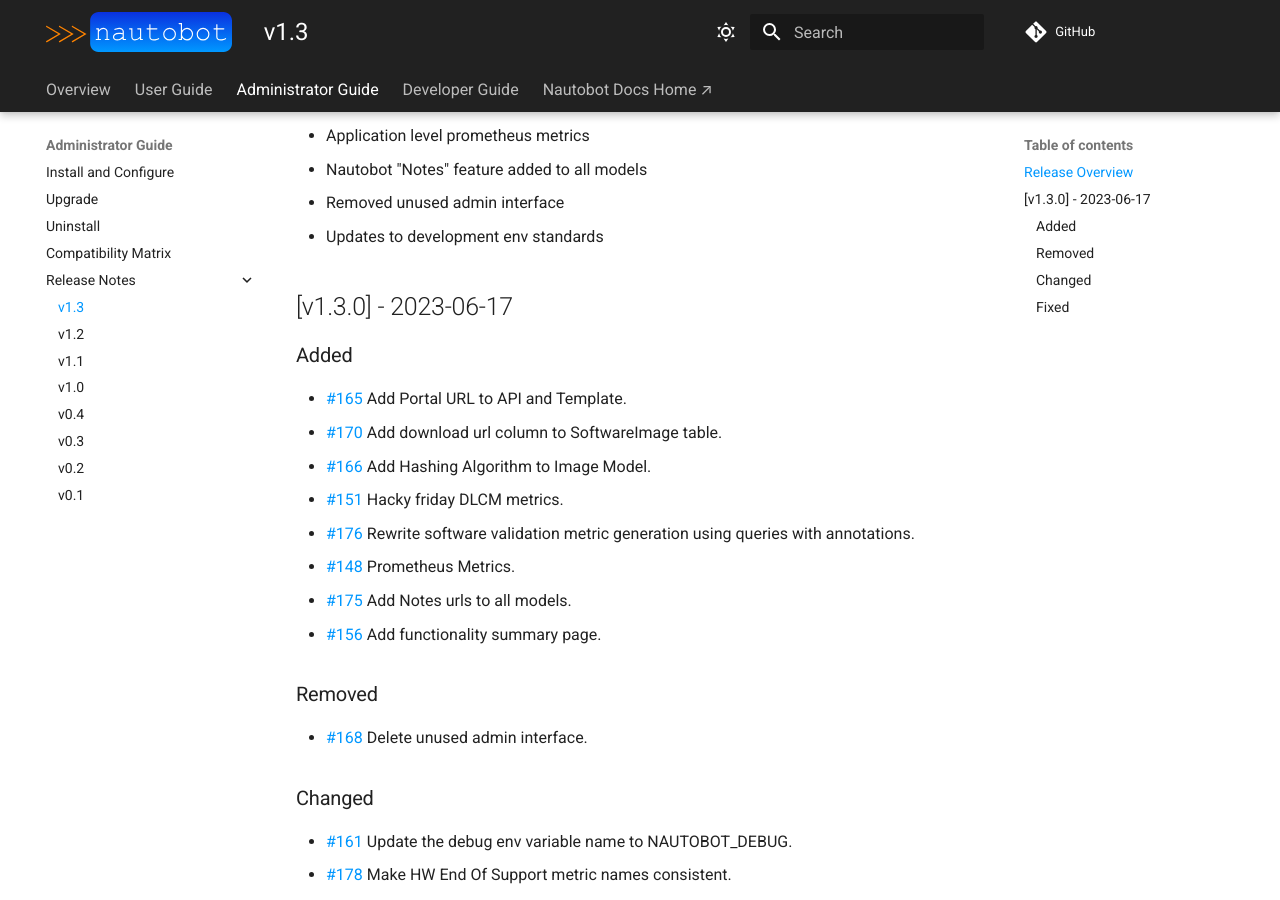
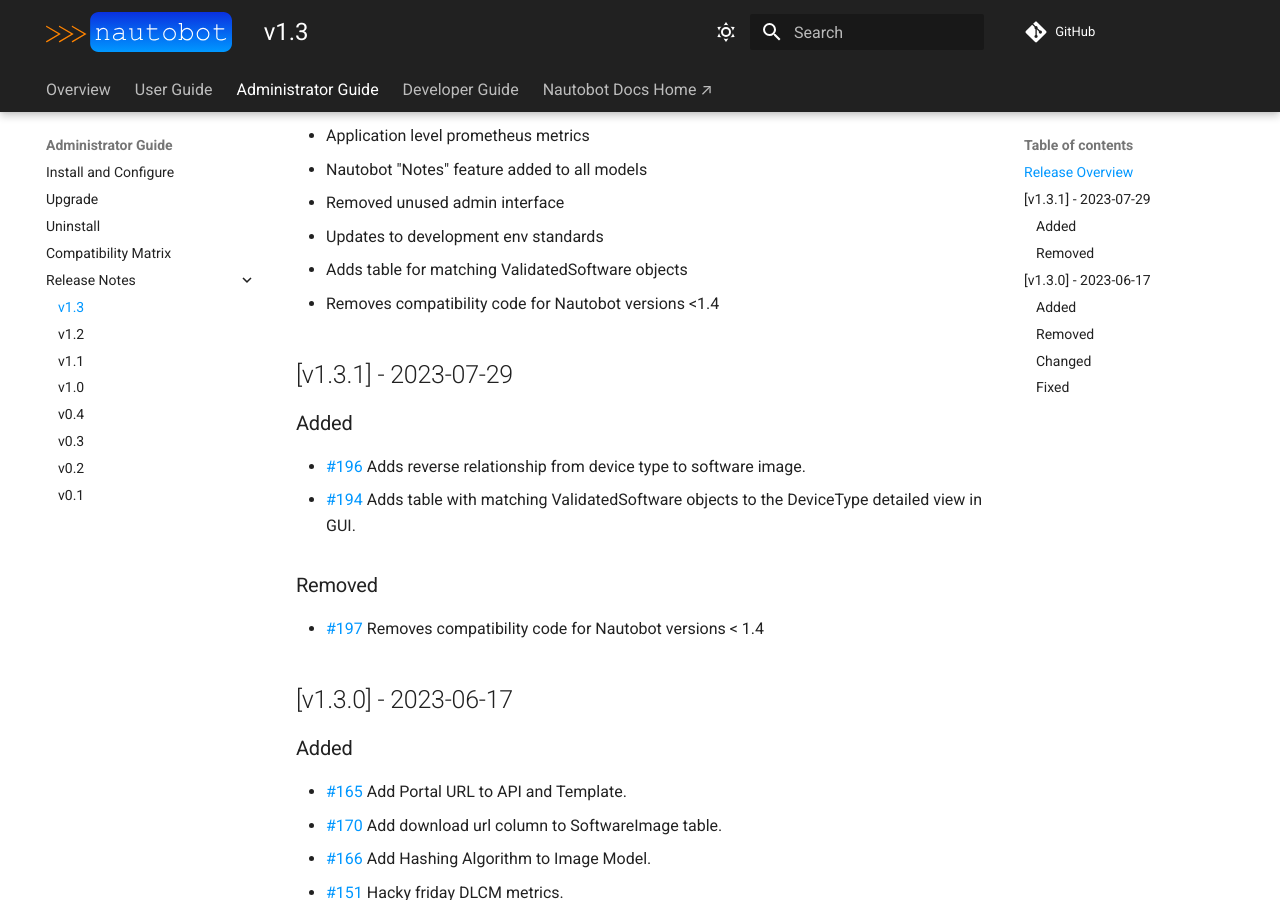
Before and after one commit to nautobot/nautobot-app-device-lifecycle-mgmt, an MkDocs documentation site: the page built from docs/admin/release_notes/version_1.3.md, in a window 1280 px wide and 900 px high, scrolled down 338 px. Built offline with MkDocs 1.6.1 and Material for MkDocs 9.7.7, drawn with Linux system fonts in a browser that asks for light colours; comment, search, counter and statistics services are not loaded.

Commit message:
prepare for 1.3.1 release

```diff
--- a/docs/admin/release_notes/version_1.3.md
+++ b/docs/admin/release_notes/version_1.3.md
@@ -10,6 +10,17 @@ This release includes some of the following highlights:
  - Nautobot "Notes" feature added to all models
  - Removed unused admin interface
  - Updates to development env standards
+ - Adds table for matching ValidatedSoftware objects
+ - Removes compatibility code for Nautobot versions <1.4
+
+## [v1.3.1] - 2023-07-29
+
+### Added
+- [#196](https://github.com/nautobot/nautobot-plugin-device-lifecycle-mgmt/pull/196) Adds reverse relationship from device type to software image.
+- [#194](https://github.com/nautobot/nautobot-plugin-device-lifecycle-mgmt/pull/194) Adds table with matching ValidatedSoftware objects to the DeviceType detailed view in GUI.
+
+### Removed
+- [#197](https://github.com/nautobot/nautobot-plugin-device-lifecycle-mgmt/pull/197) Removes compatibility code for Nautobot versions < 1.4
 
 ## [v1.3.0] - 2023-06-17
 
```
Also changed, not shown: docs/admin/compatibility_matrix.md (+4 -4 lines).
